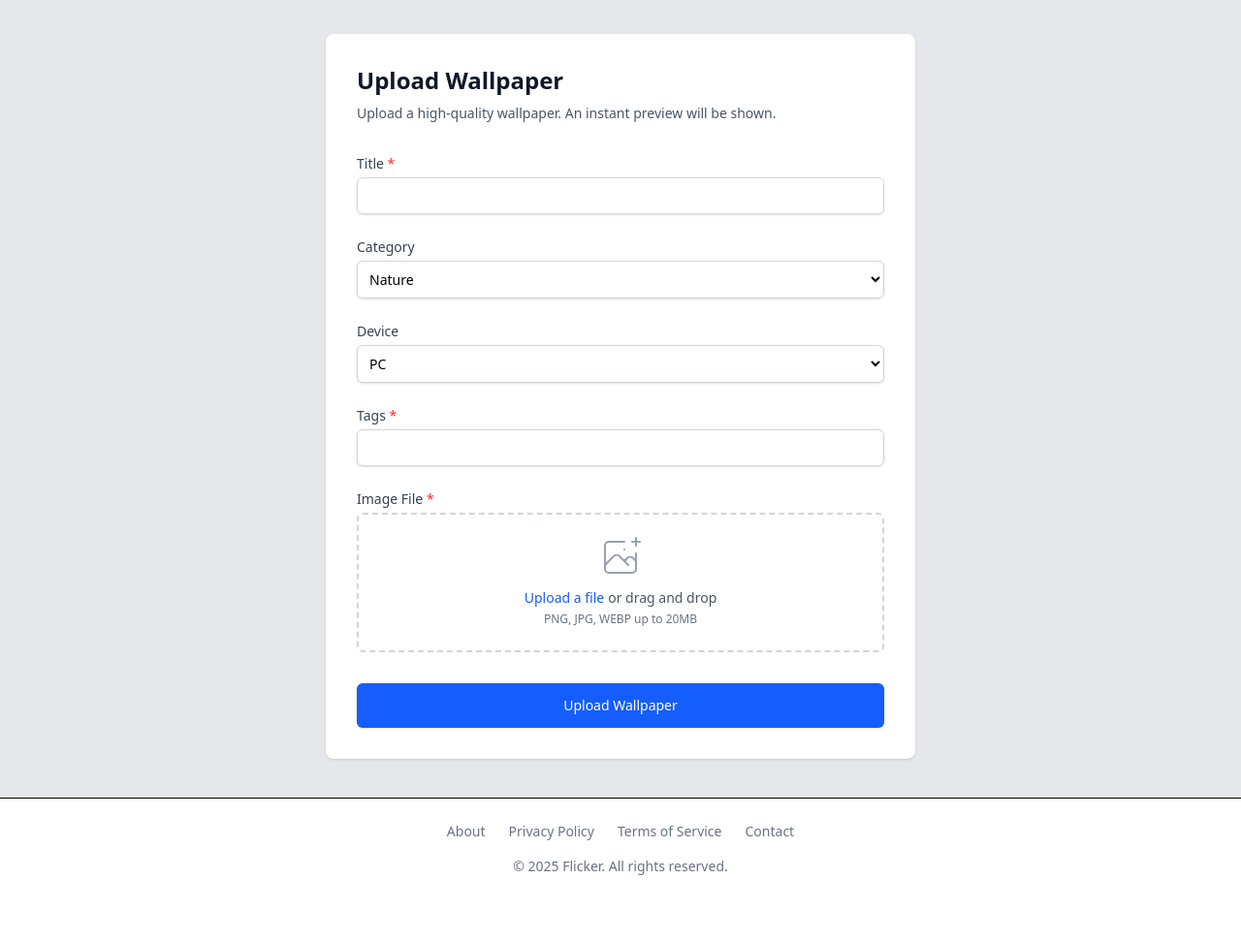
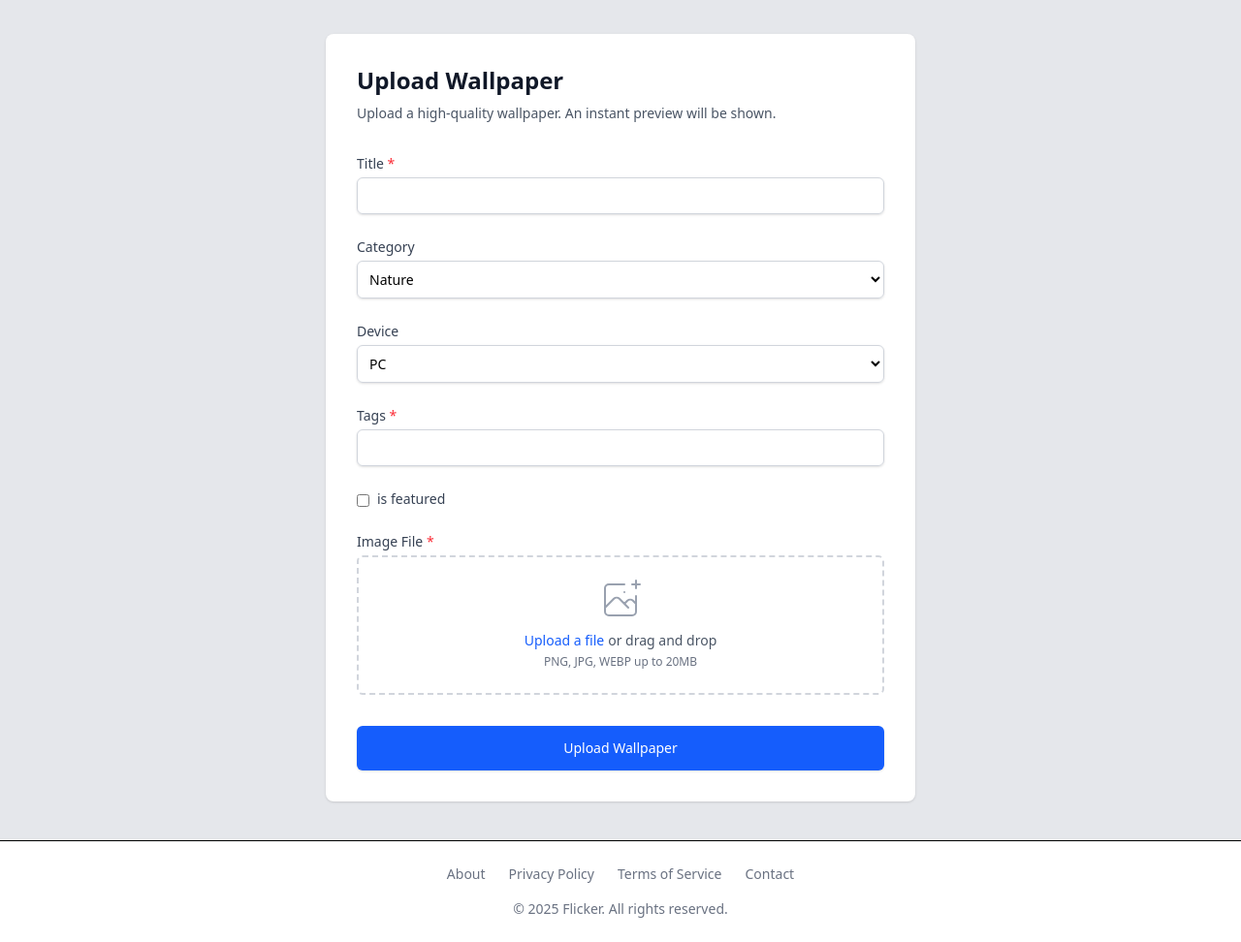
Before and after one commit to sreeraganil/Flicker, a Django app: page /upload/ in a window 1280 px wide. Shown: the part 65-1037 px from the top of the page at 97% size. Before the commit the page ends 968 px from the top, so only its background shows below. Run offline with Django 5.2, Linux system fonts and the light colour scheme; the visitor is signed in with stand-in values (Sample User, id 1).

Commit message:
featured added

```diff
--- a/templates/wallpapers/detail.html
+++ b/templates/wallpapers/detail.html
@@ -98,7 +98,7 @@
 
         <!-- Featured Badge -->
         {% if wp.is_featured %}
-        <div class="absolute top-4 left-4 bg-yellow-400 text-yellow-900 px-3 py-1 rounded-full text-sm font-bold flex items-center shadow-sm">
+        <div class="absolute top-4 z-40 left-4 bg-yellow-400 text-yellow-900 px-3 py-1 rounded-full text-sm font-bold flex items-center shadow-sm">
           <svg class="h-4 w-4 mr-1" viewBox="0 0 20 20" fill="currentColor">
             <path d="M9.049 2.927c.3-.921 1.603-.921 1.902 0l1.07 3.292a1 1 0 00.95.69h3.462c.969 0 1.371 1.24.588 1.81l-2.8 2.034a1 1 0 00-.364 1.118l1.07 3.292c.3.921-.755 1.688-1.54 1.118l-2.8-2.034a1 1 0 00-1.175 0l-2.8 2.034c-.784.57-1.838-.197-1.539-1.118l1.07-3.292a1 1 0 00-.364-1.118L2.98 8.72c-.783-.57-.38-1.81.588-1.81h3.461a1 1 0 00.951-.69l1.07-3.292z"></path>
           </svg>
@@ -236,7 +236,7 @@
             >
             <div class="absolute inset-0 bg-gradient-to-t from-black/30 via-transparent to-transparent opacity-0 group-hover:opacity-100 transition-opacity"></div>
             {% if item.is_featured %}
-            <div class="absolute top-2 left-2 bg-yellow-400 text-yellow-900 px-2 py-0.5 rounded-full text-xs font-bold flex items-center shadow-sm">
+            <div class="absolute top-2.5 right-2 bg-yellow-400 text-yellow-900 px-2 py-0.5 rounded-full text-xs font-bold flex items-center shadow-sm">
               <svg class="h-3 w-3 mr-1" viewBox="0 0 20 20" fill="currentColor">
                 <path d="M9.049 2.927c.3-.921 1.603-.921 1.902 0l1.07 3.292a1 1 0 00.95.69h3.462c.969 0 1.371 1.24.588 1.81l-2.8 2.034a1 1 0 00-.364 1.118l1.07 3.292c.3.921-.755 1.688-1.54 1.118l-2.8-2.034a1 1 0 00-1.175 0l-2.8 2.034c-.784.57-1.838-.197-1.539-1.118l1.07-3.292a1 1 0 00-.364-1.118L2.98 8.72c-.783-.57-.38-1.81.588-1.81h3.461a1 1 0 00.951-.69l1.07-3.292z"></path>
               </svg>
--- a/templates/wallpapers/home.html
+++ b/templates/wallpapers/home.html
@@ -115,7 +115,10 @@
               <div class="absolute inset-0 p-5 flex flex-col justify-between opacity-0 group-hover:opacity-100 transition-opacity duration-300">
                 <div>
                   {% if wp.is_featured %}
-                    <span class="inline-flex items-center px-2.5 py-1 rounded-full text-xs font-bold bg-yellow-400 text-yellow-900 shadow-sm">
+                    <span class="inline-flex items-center ml-5 transform translate-y-[-13px] px-2.5 py-1 rounded-full text-xs font-bold bg-yellow-400 text-yellow-900 shadow-sm">
+                      <svg class="h-3 w-3 mr-1" viewBox="0 0 20 20" fill="currentColor">
+                        <path d="M9.049 2.927c.3-.921 1.603-.921 1.902 0l1.07 3.292a1 1 0 00.95.69h3.462c.969 0 1.371 1.24.588 1.81l-2.8 2.034a1 1 0 00-.364 1.118l1.07 3.292c.3.921-.755 1.688-1.54 1.118l-2.8-2.034a1 1 0 00-1.175 0l-2.8 2.034c-.784.57-1.838-.197-1.539-1.118l1.07-3.292a1 1 0 00-.364-1.118L2.98 8.72c-.783-.57-.38-1.81.588-1.81h3.461a1 1 0 00.951-.69l1.07-3.292z"></path>
+                      </svg>
                       Featured
                     </span>
                   {% endif %}
--- a/templates/wallpapers/upload.html
+++ b/templates/wallpapers/upload.html
@@ -56,6 +56,13 @@
           Tags <span class="text-red-500">*</span>
         </label>
         <input type="text" name="tags" id="id_tags" required class="mt-1 block w-full rounded-md border-gray-300 shadow-sm focus:border-blue-500 focus:ring-blue-500 sm:text-sm p-2 border">
+      </div>
+
+      <div class="flex gap-2 items-center">
+        <input type="checkbox" name="featured" id="id_featured" class="mt-0.5" />
+        <label for="id_featured" class="block text-sm font-medium text-gray-700">
+          is featured
+        </label>
       </div>
 
       <div>
--- a/wallpapers/views.py
+++ b/wallpapers/views.py
@@ -84,6 +84,7 @@ def upload(request):
         category = request.POST.get("category", "")
         device = request.POST.get("device", "")
         tags = request.POST.get("tags", "")
+        featured = request.POST.get("featured", False)
         image_file = request.FILES.get("image")
         print(category)
 
@@ -135,9 +136,9 @@ def upload(request):
                 width=width,
                 height=height,
                 device=device,
+                is_featured=featured,
                 tags=tags,
-                size_bytes=size_bytes,
-                is_featured=False
+                size_bytes=size_bytes
             )
 
             wp.save()
```
